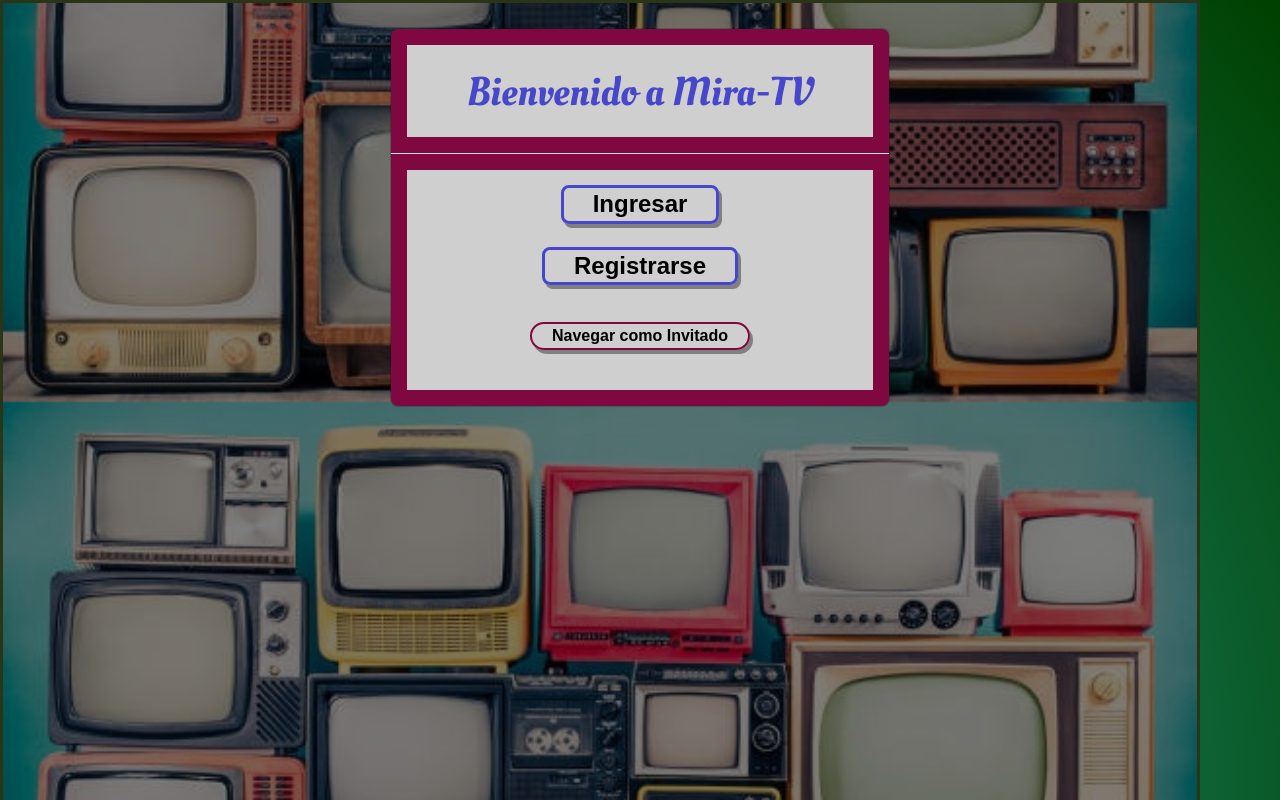
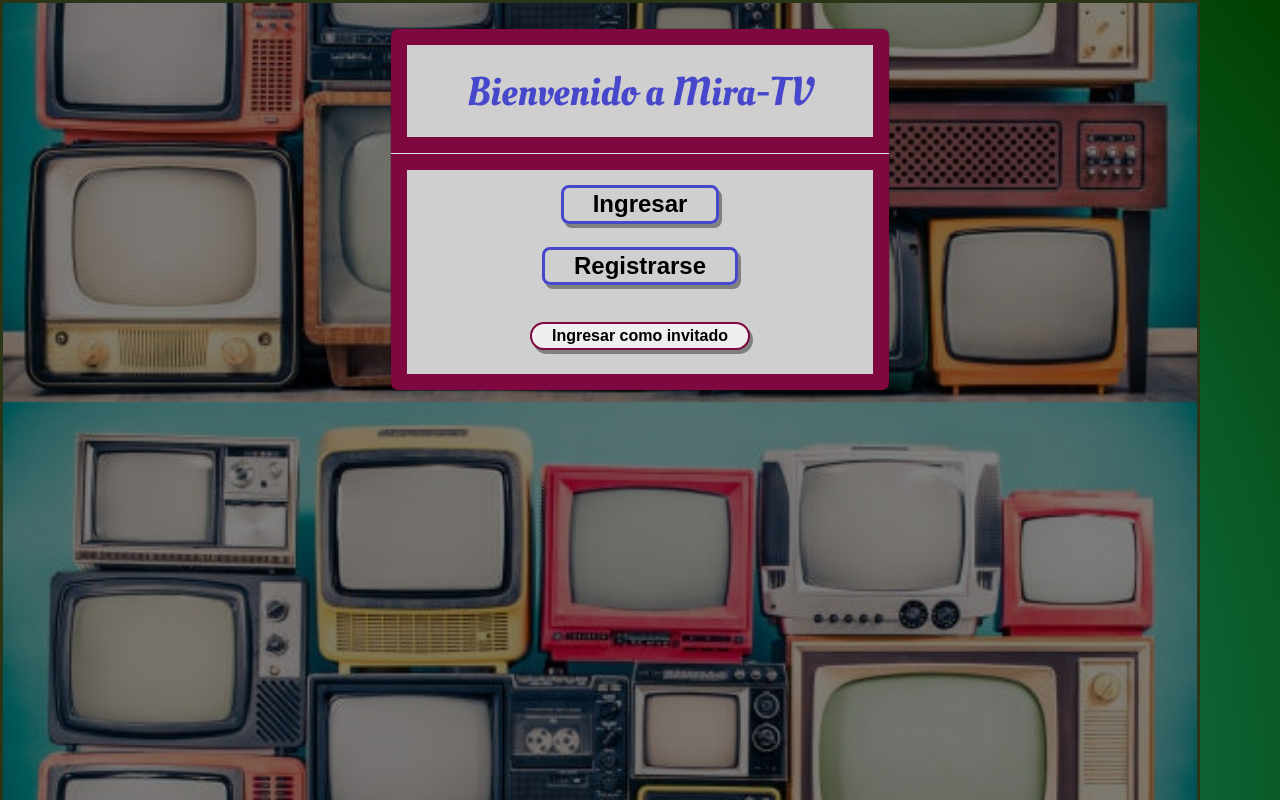
Before and after one commit to omarorue/appUsuarios, a Flask app: page / in a window 1280 px wide. Run offline with Flask 3, Linux system fonts and the light colour scheme; some web fonts are replaced.

Commit message:
implementacion INVITADO

```diff
--- a/app/templates/inicio.html
+++ b/app/templates/inicio.html
@@ -30,7 +30,12 @@
 
                                 <a href="/login"><h4>Ingresar</h4></a>
                                 <a href="/registro"><h4>Registrarse</h4></a>
-                                <a href="/#"><p id="invitado">Navegar como Invitado</p></a>
+                                <form action="/login" method="POST">
+                                    <input type="hidden" name="email" value="1231234@456456.hey">
+                                    <input type="hidden" name="password" value="invitado">
+                                    <button type="submit" id="invitado">Ingresar como invitado</button>
+                                </form>
+
                                 <br>
                             </div>
 
```
